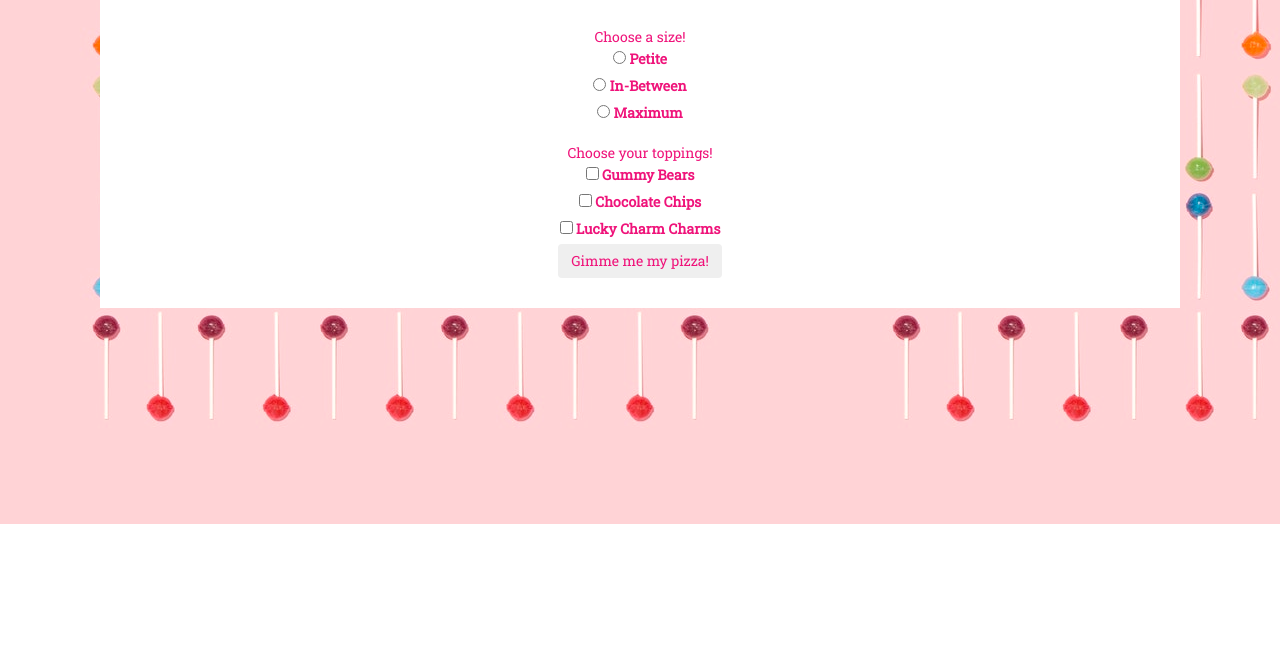
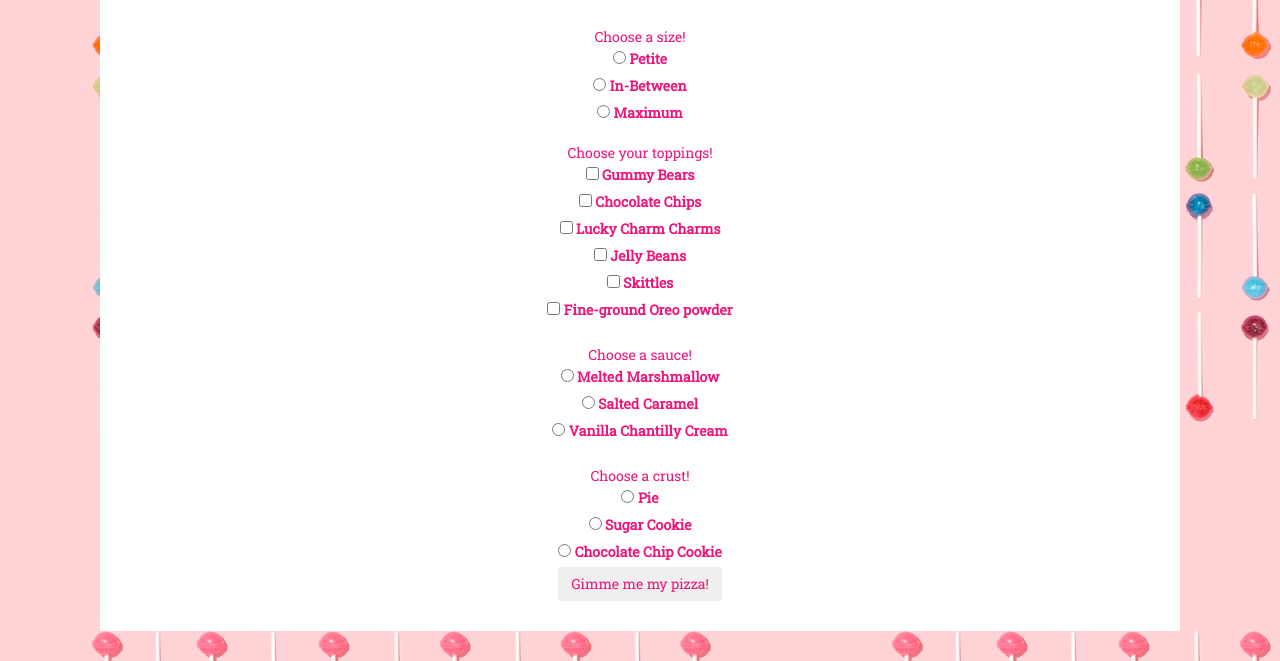
Before and after one commit to reese-lee/pizza, a plain HTML site: page index.html in a window 1280 px wide. Shown: the part 276-937 px from the top of the page. Before the commit the page ends 800 px from the top, so only its background shows below. Drawn offline with Linux system fonts and the light colour scheme; a web font is replaced by a local one.

Commit message:
add Sauce and Crust categories, plus more toppings options

```diff
--- a/index.html
+++ b/index.html
@@ -57,11 +57,80 @@
           Lucky Charm Charms
         </label>
       </div>
+      <div class="form-check">
+        <input class="form-check-input" type="checkbox" value="jelly beans" name="toppings">
+        <label class="form-check-label" for="toppings">
+          Jelly Beans
+        </label>
+      </div>
+      <div class="form-check">
+        <input class="form-check-input" type="checkbox" value="Skittles" name="toppings">
+        <label class="form-check-label" for="toppings">
+          Skittles
+        </label>
+      </div>
+      <div class="form-check">
+        <input class="form-check-input" type="checkbox" value="fine-ground Oreo powder" name="toppings">
+        <label class="form-check-label" for="toppings">
+          Fine-ground Oreo powder
+        </label>
+      </div>
+      <br>
+    <div class="sauceBase">
+      Choose a sauce!
+      <div class="radio1">
+        <label for="sauceBase">
+          <input type="radio" name="sauceBase" value="Melted Marshmallow">
+          Melted Marshmallow
+        </label>
+      </div>
+      <div class="radio1">
+        <label for="sauceBase">
+          <input type="radio" name="sauceBase" value="Salted Caramel">
+          Salted Caramel
+        </label>
+      </div>
+      <div class="radio1">
+        <label for="sauceBase">
+          <input type="radio" name="sauceBase" value="Vanilla Chantilly Cream">
+          Vanilla Chantilly Cream
+        </label>
+      </div>
+    </div>
+    <br>
+    <div class="crustOptions">
+      Choose a crust!
+      <div class="radio1">
+        <label for="crustOptions">
+          <input type="radio" name="crustOptions" value="Pie">
+          Pie
+        </label>
+      </div>
+      <div class="radio1">
+        <label for="crustOptions">
+          <input type="radio" name="crustOptions" value="Sugar Cookie">
+          Sugar Cookie
+        </label>
+      </div>
+      <div class="radio1">
+        <label for="crustOptions">
+          <input type="radio" name="crustOptions" value="Chocolate Chip Cookie">
+          Chocolate Chip Cookie
+        </label>
+      </div>
+      </div>
+    </div>
       <button type="submit" class ="btn" name="button">Gimme me my pizza!</button>
     </div>
+  </form>
     <div class="results">
       <h4>This is the gourmet candy pizza you have built:</h4>
-      A <span id="sizeSelected"></span> candy pizza with: <span id="toppingsSelected"></span>, for a total of $<span id="priceOfSelected"></span>.
+      A <span id="sizeSelected"></span> candy pizza with a <span id="sauceSelected"></span> base on a <span id="crustSelected"></span> crust, with the following topping(s): <span id="toppingsSelected"></span>. Your total is $<span id="priceOfSelected"></span>.
+      <br>
+      <br>
+      Your order will be ready for pickup in 25-45 minutes. Thank you!
+      <br>
+      <button type="submit" class ="btn" name="button" id="orderAgain">Let's order another!</button>
     </div>
   </body>
   </html>
```
